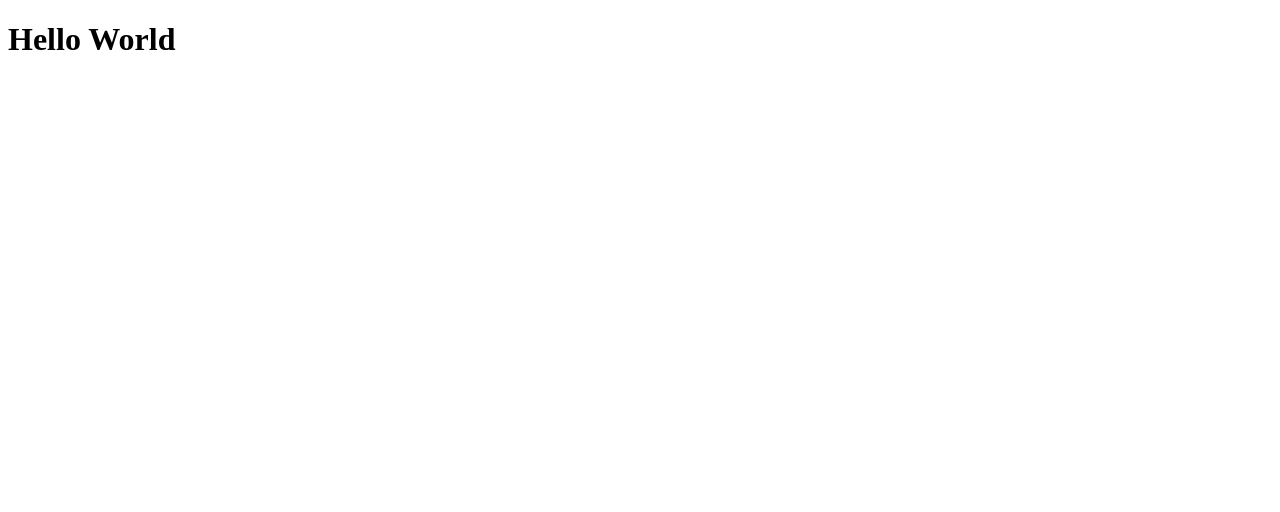
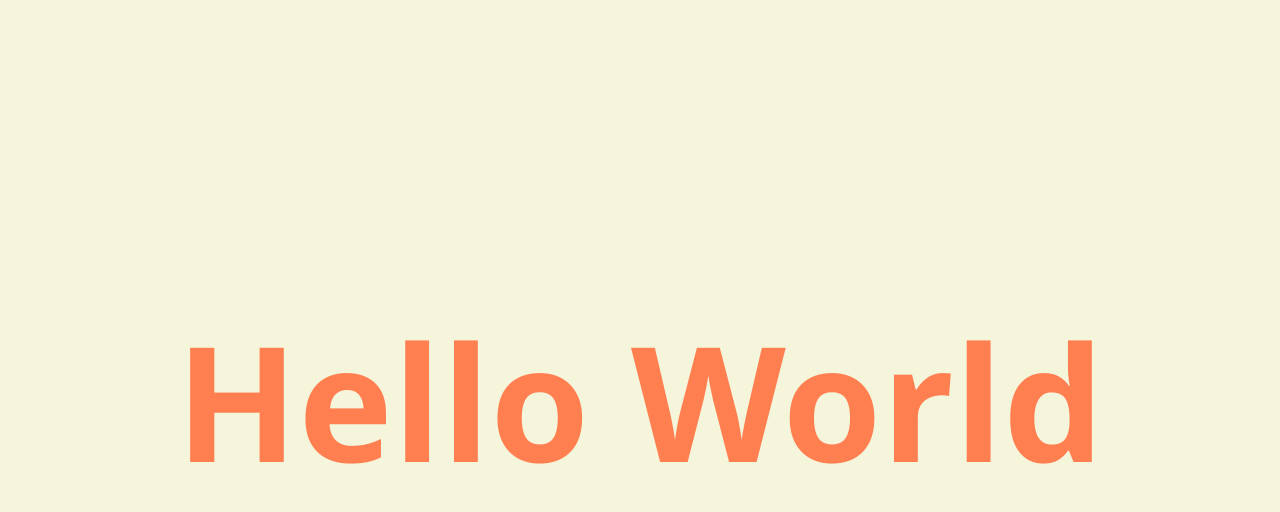
Before and after one commit to hamzafelix/GitTest, a plain HTML site: page index.html in a window 1280 px wide. Drawn offline with Linux system fonts and the light colour scheme.

Commit message:
adding some style

```diff
--- a/index.html
+++ b/index.html
@@ -5,6 +5,7 @@
     <meta charset="UTF-8">
     <meta http-equiv="X-UA-Compatible" content="IE=edge">
     <meta name="viewport" content="width=device-width, initial-scale=1.0">
+    <link rel="stylesheet" href="/GitTest/style .css">
     <title>Document</title>
 </head>
 
--- a/style .css
+++ b/style .css
@@ -1,3 +1,9 @@
+* {
+    margin: 0;
+    padding: 0;
+    box-sizing: border-box;
+}
+
 body {
     height: 100vh;
     width: 100%;
@@ -10,5 +16,5 @@ body {
 h1 {
     color: coral;
     font-family: 'Segoe UI', Tahoma, Geneva, Verdana, sans-serif;
-    font-size: 20rem;
+    font-size: 10rem;
 }
```
